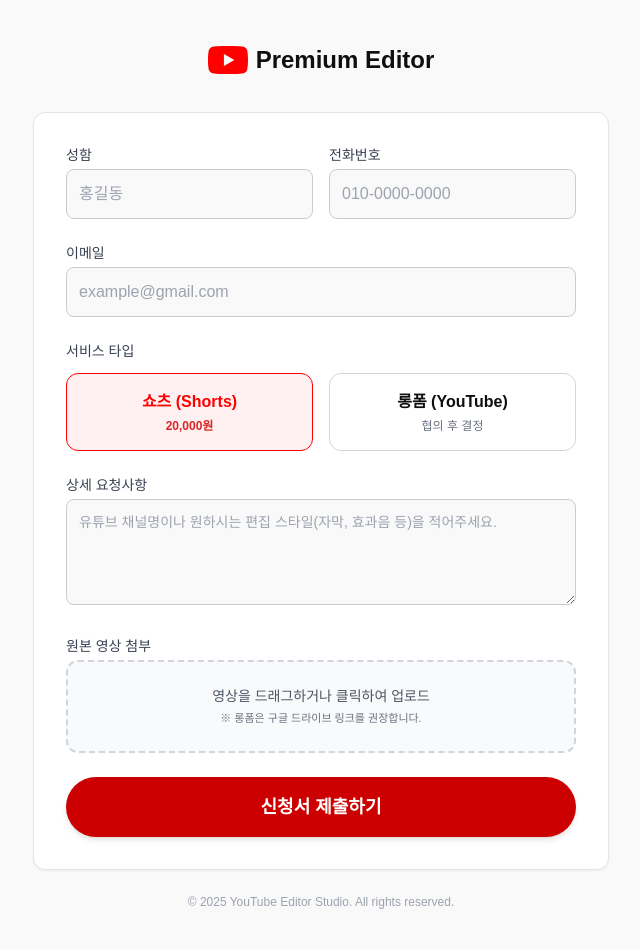
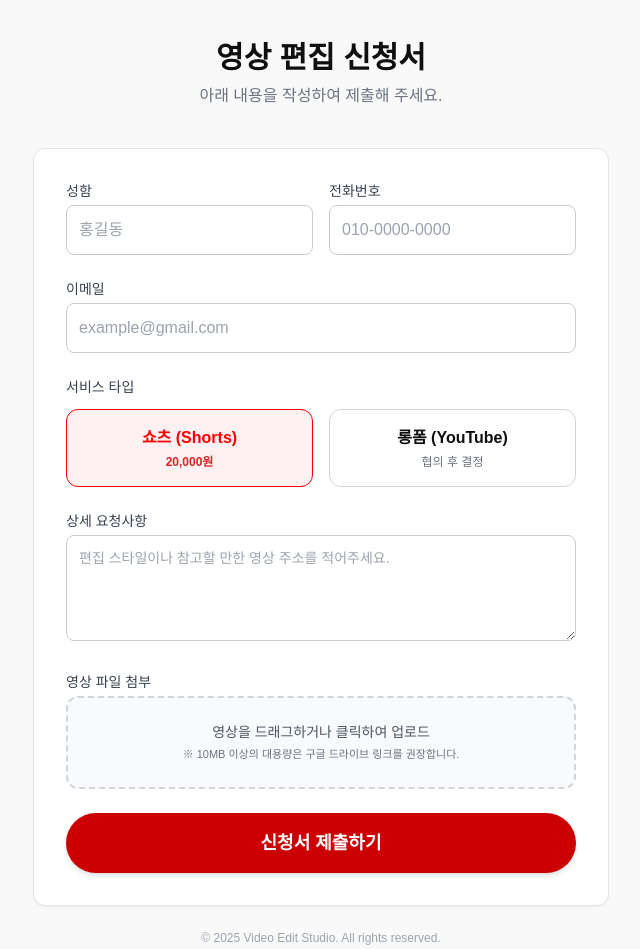
Before and after one commit to dhtmdwo481-lang/video-editing, a plain HTML site: page index.html in a window 1280 px wide. Shown: the whole page, without its empty margins (319-959 px from the left). Drawn offline with nearby package versions, Linux system fonts and the light colour scheme.

Commit message:
Update index.html

```diff
--- a/index.html
+++ b/index.html
@@ -3,20 +3,20 @@
 <head>
     <meta charset="UTF-8">
     <meta name="viewport" content="width=device-width, initial-scale=1.0">
-    <title>YouTube Video Editor | 신청하기</title>
+    <title>영상 편집 신청서</title>
     <script src="https://cdn.tailwindcss.com"></script>
     <style>
         body { font-family: 'Pretendard', sans-serif; background-color: #f9f9f9; color: #0f0f0f; }
         .yt-card { background-color: white; border: 1px solid #e5e5e5; }
         .form-input {
-            background-color: #f9f9f9;
+            background-color: #ffffff;
             border: 1px solid #ccc;
             transition: all 0.2s;
         }
         .form-input:focus {
             border-color: #065fd4;
             outline: none;
-            background-color: white;
+            box-shadow: 0 0 0 1px #065fd4;
         }
         input[type="radio"]:checked + label {
             border-color: #ff0000;
@@ -28,9 +28,9 @@
 <body class="min-h-screen py-10 px-4">
 
     <div class="max-w-xl mx-auto">
-        <div class="flex items-center justify-center mb-8">
-            <svg viewBox="0 0 24 24" class="h-10 w-10 text-[#ff0000] fill-current"><path d="M23.498 6.186a3.016 3.016 0 0 0-2.122-2.136C19.505 3.545 12 3.545 12 3.545s-7.505 0-9.377.505A3.017 3.017 0 0 0 .502 6.186C0 8.07 0 12 0 12s0 3.93.502 5.814a3.016 3.016 0 0 0 2.122 2.136c1.871.505 9.376.505 9.376.505s7.505 0 9.377-.505a3.015 3.015 0 0 0 2.122-2.136C24 15.93 24 12 24 12s0-3.93-.502-5.814zM9.545 15.568V8.432L15.818 12l-6.273 3.568z"></path></svg>
-            <h1 class="text-2xl font-bold ml-2">Premium Editor</h1>
+        <div class="text-center mb-10">
+            <h1 class="text-3xl font-bold text-[#0f0f0f]">영상 편집 신청서</h1>
+            <p class="text-gray-500 mt-2">아래 내용을 작성하여 제출해 주세요.</p>
         </div>
 
         <div class="yt-card rounded-xl shadow-sm p-8">
@@ -74,15 +74,15 @@
 
                 <div>
                     <label class="block text-sm font-medium mb-1 text-gray-700">상세 요청사항</label>
-                    <textarea name="message" rows="4" required class="form-input w-full p-3 rounded-lg text-sm" placeholder="유튜브 채널명이나 원하시는 편집 스타일(자막, 효과음 등)을 적어주세요."></textarea>
+                    <textarea name="message" rows="4" required class="form-input w-full p-3 rounded-lg text-sm" placeholder="편집 스타일이나 참고할 만한 영상 주소를 적어주세요."></textarea>
                 </div>
 
                 <div>
-                    <label class="block text-sm font-medium mb-1 text-gray-700">원본 영상 첨부</label>
+                    <label class="block text-sm font-medium mb-1 text-gray-700">영상 파일 첨부</label>
                     <div class="relative border-2 border-dashed border-gray-300 rounded-xl p-6 text-center hover:border-[#065fd4] transition cursor-pointer bg-gray-50">
                         <input type="file" name="upload" class="absolute inset-0 w-full h-full opacity-0 cursor-pointer">
                         <p class="text-sm text-gray-600 font-medium">영상을 드래그하거나 클릭하여 업로드</p>
-                        <p class="text-[11px] text-gray-500 mt-1">※ 롱폼은 구글 드라이브 링크를 권장합니다.</p>
+                        <p class="text-[11px] text-gray-500 mt-1">※ 10MB 이상의 대용량은 구글 드라이브 링크를 권장합니다.</p>
                     </div>
                 </div>
 
@@ -91,7 +91,7 @@
                 </button>
             </form>
         </div>
-        <p class="text-center text-xs text-gray-400 mt-6">© 2025 YouTube Editor Studio. All rights reserved.</p>
+        <p class="text-center text-xs text-gray-400 mt-6">© 2025 Video Edit Studio. All rights reserved.</p>
     </div>
 
 </body>
```
